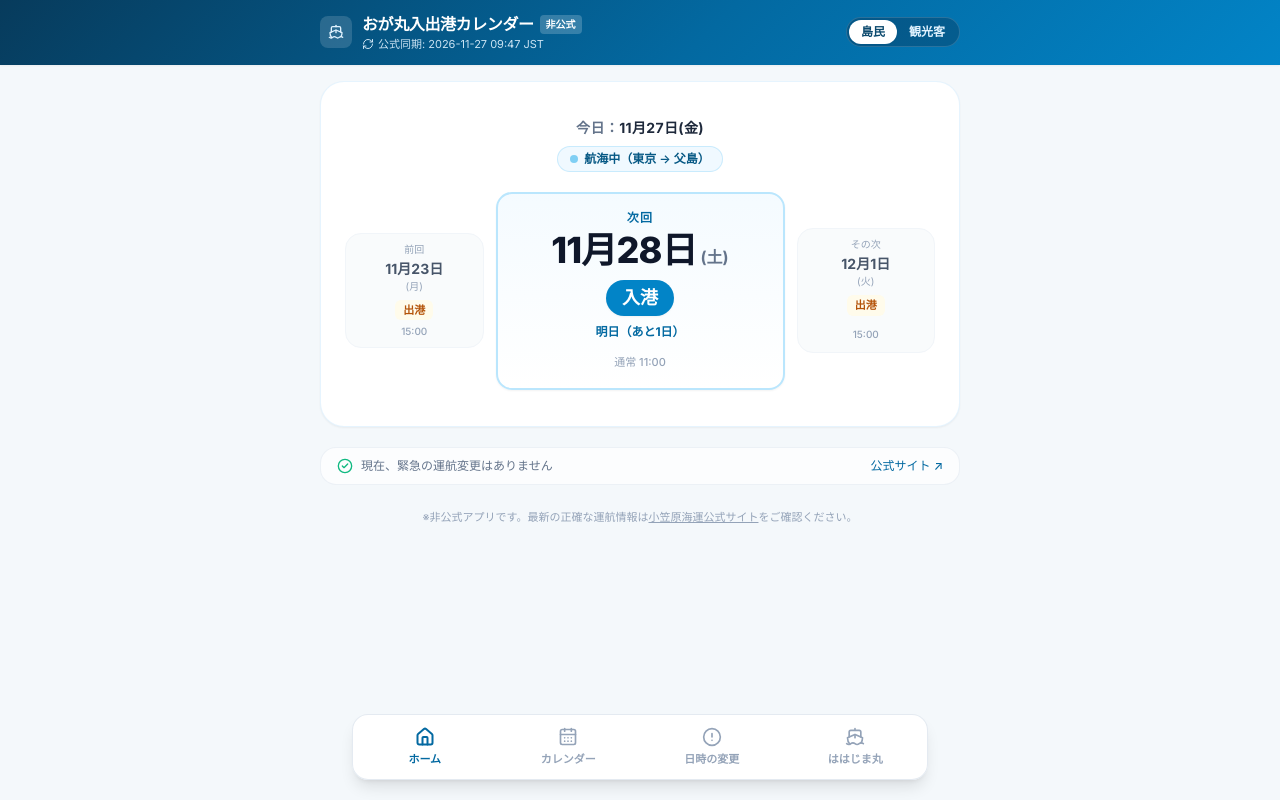
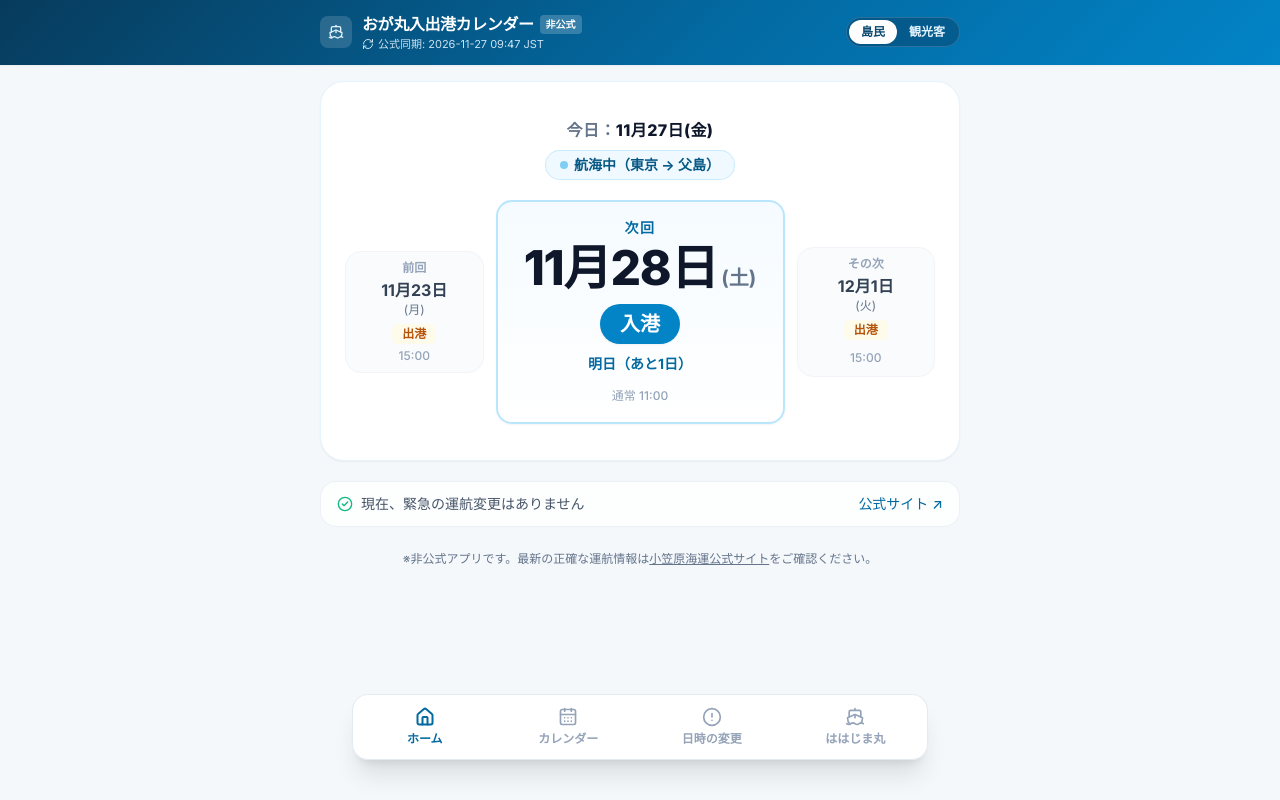
Before and after one commit to ogasawara-app/ogamaru-app, a plain HTML site: page index.html in a window 1280 px wide. Drawn offline with nearby package versions, Linux system fonts and the light colour scheme.

Commit message:
Add files via upload

```diff
--- a/index.html
+++ b/index.html
@@ -36,7 +36,7 @@
     }
   </style>
 </head>
-<body class="min-h-screen flex flex-col pb-28">
+<body class="min-h-screen flex flex-col pb-36">
 
   <!-- Top Header -->
   <header class="bonin-gradient text-white shadow-sm sticky top-0 z-30">
@@ -78,10 +78,10 @@
       <div class="bg-white rounded-3xl shadow-sm border border-sky-100/80 px-3 py-7 sm:px-6 sm:py-9">
         <!-- Today's Date & Ship Status Pill -->
         <div class="flex flex-col items-center justify-center gap-2 mb-5">
-          <div class="text-xs sm:text-sm font-bold text-slate-500 tracking-wide">
-            今日：<span id="homeTodayDate" class="text-slate-800">11月27日(金)</span>
+          <div class="text-sm sm:text-base font-bold text-slate-500 tracking-wide">
+            今日：<span id="homeTodayDate" class="text-slate-900 font-extrabold">11月27日(金)</span>
           </div>
-          <span id="shipStatusBadge" class="inline-flex items-center gap-1.5 px-3 py-1 rounded-full text-xs font-semibold bg-sky-50 text-sky-800 border border-sky-200/70">
+          <span id="shipStatusBadge" class="inline-flex items-center gap-1.5 px-3.5 py-1 rounded-full text-xs sm:text-sm font-bold bg-sky-50 text-sky-800 border border-sky-200/70">
             <span class="w-2 h-2 rounded-full bg-sky-500 animate-pulse"></span>
             <span id="shipStatusText">航海中（東京 → 父島）</span>
           </span>
@@ -92,28 +92,28 @@
 
           <!-- Left: Previous Event -->
           <div id="prevEventBox" class="col-span-3 flex flex-col items-center justify-center px-1 py-2 rounded-2xl bg-slate-50/80 border border-slate-100">
-            <span class="text-[10px] font-medium text-slate-400 mb-0.5">前回</span>
-            <span id="prevDate" class="text-xs sm:text-sm font-bold text-slate-600 leading-tight">11月23日</span>
-            <span id="prevWeekday" class="text-[10px] text-slate-400">(月)</span>
-            <span id="prevTypeBadge" class="mt-1.5 inline-block px-2 py-0.5 rounded-md text-[11px] font-bold bg-amber-50 text-amber-700">出港</span>
-            <span id="prevTime" class="mt-1 text-[10px] text-slate-400 font-medium">15:00</span>
+            <span class="text-xs font-semibold text-slate-400 mb-0.5">前回</span>
+            <span id="prevDate" class="text-sm sm:text-base font-bold text-slate-700 leading-tight">11月23日</span>
+            <span id="prevWeekday" class="text-xs text-slate-500">(月)</span>
+            <span id="prevTypeBadge" class="mt-1.5 inline-block px-2.5 py-0.5 rounded-md text-xs font-bold bg-amber-50 text-amber-700">出港</span>
+            <span id="prevTime" class="mt-1 text-xs text-slate-400 font-medium">15:00</span>
           </div>
 
           <!-- Center: Next Event (MAIN FOCUS) -->
           <div id="nextEventBox" class="col-span-6 flex flex-col items-center justify-center px-2 py-4 rounded-2xl bg-gradient-to-b from-sky-50/70 to-white border-2 border-sky-200 shadow-sm relative">
-            <span class="text-xs font-bold tracking-widest text-sky-700 mb-1">次回</span>
+            <span class="text-sm font-bold tracking-widest text-sky-700 mb-1.5">次回</span>
             <div class="flex items-baseline justify-center gap-1 flex-wrap">
-              <span id="nextDate" class="text-2xl sm:text-4xl font-extrabold text-slate-900 tracking-tight leading-none">11月28日</span>
-              <span id="nextWeekday" class="text-sm sm:text-base font-bold text-slate-500">(土)</span>
+              <span id="nextDate" class="text-3xl sm:text-5xl font-extrabold text-slate-900 tracking-tight leading-none">11月28日</span>
+              <span id="nextWeekday" class="text-base sm:text-xl font-bold text-slate-500">(土)</span>
             </div>
-            <div class="mt-2.5 flex items-center gap-2">
-              <span id="nextTypeBadge" class="px-4 py-1 rounded-full text-base sm:text-lg font-extrabold bg-sky-600 text-white shadow-sm">入港</span>
+            <div class="mt-3 flex items-center gap-2">
+              <span id="nextTypeBadge" class="px-5 py-1.5 rounded-full text-lg sm:text-xl font-extrabold bg-sky-600 text-white shadow-sm">入港</span>
             </div>
-            <div id="nextCountdown" class="mt-2 text-xs font-semibold text-sky-700">あと1日</div>
+            <div id="nextCountdown" class="mt-2.5 text-sm font-bold text-sky-700">あと1日</div>
 
             <!-- Time: Small when normal, Prominent when changed -->
             <div id="nextTimeContainer" class="mt-2">
-              <span id="nextTimeNormal" class="text-[11px] text-slate-400 font-medium">予定時刻 11:00</span>
+              <span id="nextTimeNormal" class="text-xs text-slate-400 font-medium">予定時刻 11:00</span>
               <div id="nextTimeChanged" class="hidden mt-1 px-3 py-1 rounded-xl bg-rose-600 text-white text-sm font-extrabold shadow-sm animate-pulse">
                 <!-- Filled dynamically -->
               </div>
@@ -122,12 +122,12 @@
 
           <!-- Right: Event After Next -->
           <div id="afterEventBox" class="col-span-3 flex flex-col items-center justify-center px-1 py-2 rounded-2xl bg-slate-50/80 border border-slate-100">
-            <span class="text-[10px] font-medium text-slate-400 mb-0.5">その次</span>
-            <span id="afterDate" class="text-xs sm:text-sm font-bold text-slate-600 leading-tight">12月1日</span>
-            <span id="afterWeekday" class="text-[10px] text-slate-400">(火)</span>
-            <span id="afterTypeBadge" class="mt-1.5 inline-block px-2 py-0.5 rounded-md text-[11px] font-bold bg-amber-50 text-amber-700">出港</span>
+            <span class="text-xs font-semibold text-slate-400 mb-0.5">その次</span>
+            <span id="afterDate" class="text-sm sm:text-base font-bold text-slate-700 leading-tight">12月1日</span>
+            <span id="afterWeekday" class="text-xs text-slate-500">(火)</span>
+            <span id="afterTypeBadge" class="mt-1.5 inline-block px-2.5 py-0.5 rounded-md text-xs font-bold bg-amber-50 text-amber-700">出港</span>
             <div id="afterTimeContainer" class="mt-1">
-              <span id="afterTimeNormal" class="text-[10px] text-slate-400 font-medium">15:00</span>
+              <span id="afterTimeNormal" class="text-xs text-slate-400 font-medium">15:00</span>
               <span id="afterTimeChanged" class="hidden inline-block px-1.5 py-0.5 rounded bg-rose-600 text-white text-[10px] font-bold"></span>
             </div>
           </div>
@@ -154,7 +154,7 @@
       <!-- Bottom Area: Intentionally Minimal — Only Emergency Changes Stand Out -->
       <div id="emergencyContainer">
         <!-- Normal subtle state -->
-        <div id="normalStatusBar" class="flex items-center justify-between px-4 py-2.5 rounded-2xl bg-white/70 border border-slate-200/60 text-xs text-slate-500">
+        <div id="normalStatusBar" class="flex items-center justify-between px-4 py-3 rounded-2xl bg-white/80 border border-slate-200/60 text-xs sm:text-sm text-slate-600">
           <div class="flex items-center gap-2">
             <i data-lucide="check-circle-2" class="w-4 h-4 text-emerald-500 shrink-0"></i>
             <span>現在、緊急の運航変更はありません</span>
@@ -182,7 +182,7 @@
           </div>
         </div>
       </div>
-      <p class="text-center text-[11px] text-slate-400 pt-1">
+      <p class="text-center text-xs text-slate-500 pt-1">
         ※非公式アプリです。最新の正確な運航情報は<a href="https://www.ogasawarakaiun.co.jp/" target="_blank" rel="noopener noreferrer" class="underline hover:text-slate-600">小笠原海運公式サイト</a>をご確認ください。
       </p>
     </section>
@@ -210,7 +210,7 @@
         </div>
 
         <!-- Weekday Headers -->
-        <div class="grid grid-cols-7 text-center text-[11px] font-semibold text-slate-400 pb-2 border-b border-slate-100">
+        <div class="grid grid-cols-7 text-center text-xs font-bold text-slate-400 pb-2 border-b border-slate-100">
           <div class="text-rose-500">日</div>
           <div>月</div>
           <div>火</div>
@@ -289,27 +289,27 @@
   </main>
 
   <!-- Toast Notification -->
-  <div id="toast" class="fixed bottom-24 left-1/2 -translate-x-1/2 z-50 px-4 py-2 rounded-full bg-slate-900 text-white text-xs font-medium shadow-lg opacity-0 pointer-events-none transition-opacity duration-200">
+  <div id="toast" class="fixed bottom-32 left-1/2 -translate-x-1/2 z-50 px-4 py-2 rounded-full bg-slate-900 text-white text-xs font-medium shadow-lg opacity-0 pointer-events-none transition-opacity duration-200">
     最新の公式データを確認しました
   </div>
 
   <!-- Bottom Navigation Bar (Raised one tier for comfortable thumb reach) -->
-  <nav class="fixed bottom-5 left-4 right-4 max-w-xl mx-auto bg-white/95 backdrop-blur border border-slate-200/90 rounded-2xl shadow-lg z-40">
+  <nav class="fixed bottom-10 left-4 right-4 max-w-xl mx-auto bg-white/95 backdrop-blur border border-slate-200/90 rounded-2xl shadow-xl z-40">
     <div class="grid grid-cols-4 h-16">
-      <button type="button" data-tab="home" class="nav-btn tab-active flex flex-col items-center justify-center gap-1 text-[11px] font-semibold">
+      <button type="button" data-tab="home" class="nav-btn tab-active flex flex-col items-center justify-center gap-1 text-xs font-bold">
         <i data-lucide="home" class="w-5 h-5"></i>
         <span>ホーム</span>
       </button>
-      <button type="button" data-tab="calendar" class="nav-btn text-slate-400 flex flex-col items-center justify-center gap-1 text-[11px] font-semibold hover:text-slate-600">
+      <button type="button" data-tab="calendar" class="nav-btn text-slate-400 flex flex-col items-center justify-center gap-1 text-xs font-bold hover:text-slate-600">
         <i data-lucide="calendar-days" class="w-5 h-5"></i>
         <span>カレンダー</span>
       </button>
-      <button type="button" data-tab="changes" class="nav-btn text-slate-400 flex flex-col items-center justify-center gap-1 text-[11px] font-semibold hover:text-slate-600 relative">
+      <button type="button" data-tab="changes" class="nav-btn text-slate-400 flex flex-col items-center justify-center gap-1 text-xs font-bold hover:text-slate-600 relative">
         <i data-lucide="alert-circle" class="w-5 h-5"></i>
         <span>日時の変更</span>
         <span id="navChangeDot" class="hidden absolute top-2.5 right-6 w-2 h-2 rounded-full bg-rose-600"></span>
       </button>
-      <button type="button" data-tab="hahajima" class="nav-btn text-slate-400 flex flex-col items-center justify-center gap-1 text-[11px] font-semibold hover:text-slate-600">
+      <button type="button" data-tab="hahajima" class="nav-btn text-slate-400 flex flex-col items-center justify-center gap-1 text-xs font-bold hover:text-slate-600">
         <i data-lucide="ship" class="w-5 h-5"></i>
         <span>ははじま丸</span>
       </button>
@@ -566,8 +566,8 @@
         const pb = document.getElementById('prevTypeBadge');
         pb.textContent = prevEvt.label;
         pb.className = prevEvt.type === 'arr'
-          ? 'mt-1.5 inline-block px-2 py-0.5 rounded-md text-[11px] font-bold bg-sky-50 text-sky-700'
-          : 'mt-1.5 inline-block px-2 py-0.5 rounded-md text-[11px] font-bold bg-amber-50 text-amber-700';
+          ? 'mt-1.5 inline-block px-2.5 py-0.5 rounded-md text-xs font-bold bg-sky-50 text-sky-700'
+          : 'mt-1.5 inline-block px-2.5 py-0.5 rounded-md text-xs font-bold bg-amber-50 text-amber-700';
         document.getElementById('prevTime').textContent = prevEvt.time;
       }
 
@@ -577,20 +577,20 @@
       const nb = document.getElementById('nextTypeBadge');
       nb.textContent = nextEvt.label;
       nb.className = nextEvt.type === 'arr'
-        ? 'px-4 py-1 rounded-full text-base sm:text-lg font-extrabold bg-sky-600 text-white shadow-sm'
-        : 'px-4 py-1 rounded-full text-base sm:text-lg font-extrabold bg-amber-500 text-white shadow-sm';
+        ? 'px-5 py-1.5 rounded-full text-lg sm:text-xl font-extrabold bg-sky-600 text-white shadow-sm'
+        : 'px-5 py-1.5 rounded-full text-lg sm:text-xl font-extrabold bg-amber-500 text-white shadow-sm';
 
       const daysDiff = diffDays(today, nextEvt.date);
       const cdEl = document.getElementById('nextCountdown');
       if (daysDiff === 0) {
         cdEl.textContent = '本日！';
-        cdEl.className = 'mt-2 text-xs font-extrabold text-rose-600';
+        cdEl.className = 'mt-2.5 text-sm font-extrabold text-rose-600';
       } else if (daysDiff === 1) {
         cdEl.textContent = '明日（あと1日）';
-        cdEl.className = 'mt-2 text-xs font-bold text-sky-700';
+        cdEl.className = 'mt-2.5 text-sm font-bold text-sky-700';
       } else {
         cdEl.textContent = `あと${daysDiff}日`;
-        cdEl.className = 'mt-2 text-xs font-semibold text-sky-700';
+        cdEl.className = 'mt-2.5 text-sm font-bold text-sky-700';
       }
 
       // Time emphasis rule: small when normal, prominent when different!
@@ -613,8 +613,8 @@
         const ab = document.getElementById('afterTypeBadge');
         ab.textContent = afterEvt.label;
         ab.className = afterEvt.type === 'arr'
-          ? 'mt-1.5 inline-block px-2 py-0.5 rounded-md text-[11px] font-bold bg-sky-50 text-sky-700'
-          : 'mt-1.5 inline-block px-2 py-0.5 rounded-md text-[11px] font-bold bg-amber-50 text-amber-700';
+          ? 'mt-1.5 inline-block px-2.5 py-0.5 rounded-md text-xs font-bold bg-sky-50 text-sky-700'
+          : 'mt-1.5 inline-block px-2.5 py-0.5 rounded-md text-xs font-bold bg-amber-50 text-amber-700';
         const aNorm = document.getElementById('afterTimeNormal');
         const aChg = document.getElementById('afterTimeChanged');
         if (afterEvt.isChanged) {
@@ -728,7 +728,7 @@
       const ha = selInfo.haha;
 
       let ogText = 'おがさわら丸の父島入出港はありません';
-      let ogBadge = '<span class="px-2 py-0.5 rounded-md bg-slate-100 text-slate-600 text-[11px] font-semibold">運航なし / 航海中</span>';
+      let ogBadge = '<span class="px-2 py-0.5 rounded-md bg-slate-100 text-slate-600 text-xs font-bold">運航なし / 航海中</span>';
       if (og.role === 'arr') {
         ogText = `父島 入港（${og.time}着）`;
         ogBadge = `<span class="px-2 py-0.5 rounded-md ${og.isChanged ? 'bg-rose-600 text-white' : 'bg-sky-600 text-white'} text-[11px] font-bold">${og.isChanged ? '⚠ 時刻変更' : '入港日'}</span>`;
```
